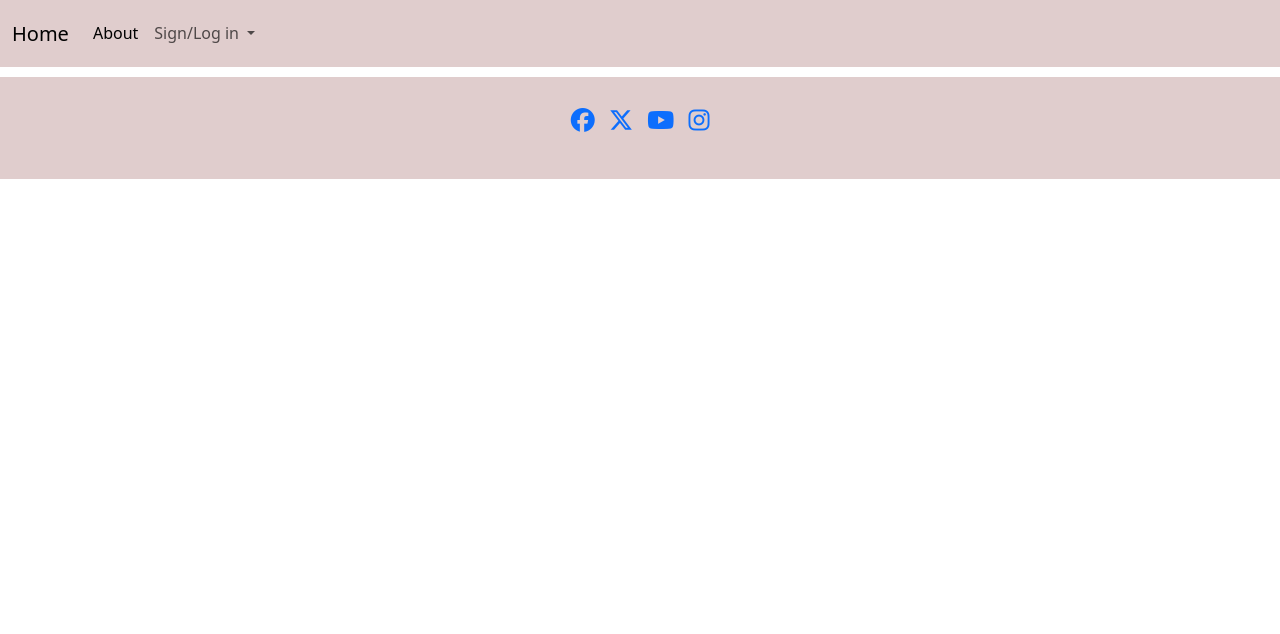
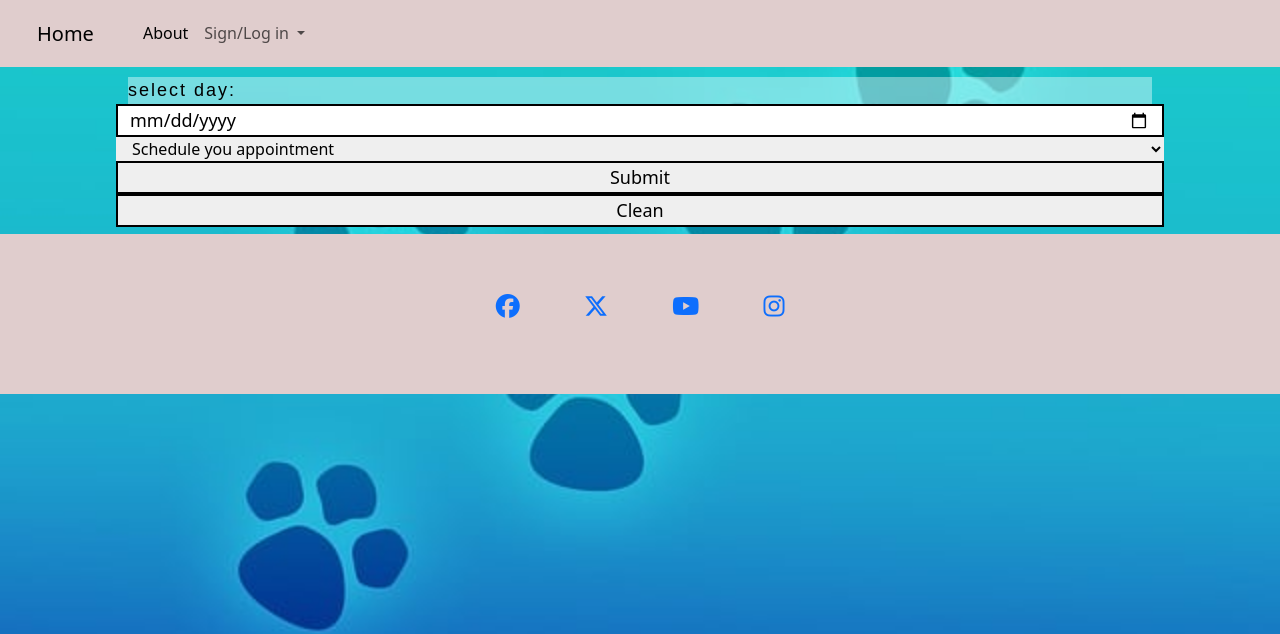
Before and after one commit to Christianalamassi/Vet-Tiere, a Django app: page / in a window 1280 px wide. Shown: the top 634 px of the page. Run offline with Django 3.2, Linux system fonts and the light colour scheme; some libraries are stand-ins or nearby versions.

Commit message:
bliud model user and appointment

```diff
--- a/blog/admin.py
+++ b/blog/admin.py
@@ -1,5 +1,5 @@
 from django.contrib import admin
-from .models import Post
+from .models import user_info
 
 # Register your models here.
-admin.site.register(Post)
+admin.site.register(user_info)
--- a/blog/models.py
+++ b/blog/models.py
@@ -3,9 +3,11 @@ from django.contrib.auth.models import User
 
 # Create your models here.
 
-class Post(models.Model):
+class user_info(models.Model):
     name = models.CharField(max_length=255)
+    type = models.CharField(max_length=255)
     birth = models.DateField(null=True)
+    appointment = models.DateField(null=True)
 
     def __str__(self):
         return self.name
--- /dev/null
+++ b/blog/templates/blog/appointment.html
@@ -0,0 +1,5 @@
+{% extends "base.html" %}
+{% block content%}
+
+<h1>{{datas}}</h1>
+{%endblock%}
--- a/blog/templates/blog/index.html
+++ b/blog/templates/blog/index.html
@@ -1,6 +1,25 @@
 {% extends "base.html" %}
 {% block content%}
 
+<section>
+    <form id="appointment" method="POST" action="{% url 'user' %}">
+        {%csrf_token%}
+        <div class="row">
+            <div class="clo-12"></div>
+            <label for="date">select day:</label><br>
+            <input type="date" name="date" id="date"><br>
+            <select class="from-control" name="time">
+                <option value="schedule"> Schedule you appointment</option>
+                <option value="8 AM to 10 AM"> 8:00 - 10:00</option>
+                <option value="10 AM to 12 AM"> 10:00 - 12:00</option>
+                <option value="13 PM to 15 PM"> 13:00 - 15:00</option>
+                <option value="15 PM to 17 PM"> 15:00 - 17:00</option>
+            </select>
+            <input type="submit" id="submit" value="Submit"><br>
+            <input type="reset" id="reset" value="Clean">
+        </div>
+    </form>
+</section>
 
 
 {%endblock%}
--- a/blog/urls.py
+++ b/blog/urls.py
@@ -3,8 +3,9 @@ from blog import views
 
 urlpatterns = [
     path('',views.home, name='homepage'),
-    path('book/',views.booking, name='book'),
-    path('user_page',views.sign, name='singin'),
+    path('signin',views.sign, name='singin'),
     path('login',views.login, name='login'),
     path('about',views.about, name='about'),
+    path('user-page',views.user, name='user'),
+    path('appointment',views.appointment, name='appointment')
    ]
--- a/blog/views.py
+++ b/blog/views.py
@@ -1,5 +1,5 @@
 from django.shortcuts import render
-from .models import Post
+from .models import user_info
 from django.http import HttpResponse
 # Create your views here.
 
@@ -18,14 +18,24 @@ def sign(request):
 
 # log-in page
 def login(request):
-    #if request == POST:
+    if request.method == 'POST':
+        fnames = request.POST['fname']
+        passwords= request.POST['password']
         return render(request, "blog/login.html")
+    else:
+        request.HttpResponse("your inter is incorrect! try agian.")
 
 #Users page
-def booking(request):
+def user(request):
     if request.method == 'POST':
-        day = request.POST['']
-        time = request.POST['']
-        message = request.POST['']
+        fnames = request.POST['fname']
+        dates = request.POST['date']
+        times = request.POST['time']
 
-    return render(request, "blog/user.html")
+        return render(request, "blog/user.html", {'dates' : dates})
+    else :
+        request.HttpResponse("your inter is incorrect! try agian.")
+
+
+def appointment(request):
+    return render(request, 'blog/appointment.html')
--- a/static/css/style.css
+++ b/static/css/style.css
@@ -10,6 +10,13 @@
 }
 
 
+body {
+    background: url("../images/paw-print-941498_640.jpg");
+    background-position: center;
+    background-repeat: no-repeat;
+    background-size: cover;
+}
+
 /*header style*/
 .navbar {
     background-color: rgb(224, 205, 205);
@@ -20,14 +27,7 @@
     margin-bottom: 10px;
 }
 
-/*submission section*/
 
-form {
-    float: left;
-    width: 30%;
-    padding: 30px 10px;
-    display: block
-}
 
 /*about page*/
 /*photo of doctors*/
@@ -62,17 +62,21 @@ span {
     font-style: italic;
 }
 
-/*signin page*/
+/*Form styling*/
 
-#sign-up label {
+form {
+    background-color: rgba(255, 255, 255, 0.4);
+    margin: auto 10vw;
+}
+
+label {
     font-size: large;
     font-family: fantasy;
-    letter-spacing: 3px;
-    display: flex;
-    color: #ffffff;
+    letter-spacing: 2px;
+    color: #000000;
 }
 
-#sign-up input {
+input {
     border: 2px solid black;
     font-weight: 200;
     line-height: 25px;
@@ -80,16 +84,33 @@ span {
     padding: 2px 10px;
 }
 
-#sign-up input:focus {
+input:focus {
     border: 5px double;
 }
 
-#sign-up-news {
-    float: right;
-    padding: 5px;
-    width: 35%;
-    height: 300px;
-    border-radius: 100px;
+a {
+    padding: 0px 25px;
+}
+
+#submit #reset {
+    font-size: 18px;
+}
+
+/*footer style*/
+footer {
+    padding: 10px;
+    display: flex;
+    align-items: center;
+    justify-content: space-around;
+    font-size: x-large;
+    background-color: rgb(224, 205, 205);
+    height: 20vh;
+    margin-top: 7px;
+}
+
+/*Hover.css*/
+a:hover {
+    box-shadow: 0 8px 8px 0 rgb(145, 139, 139), 0 1px 10px 0 rgb(96, 1, 1);
 }
 
 #submit:hover,
@@ -97,21 +118,15 @@ span {
     box-shadow: 0 12px 16px 0 rgba(0, 0, 0, 01), 0 17px 50px 0 rgba(0, 0, 0, 1);
 }
 
-footer {
-    padding: 25px;
-    display: flex;
-    align-items: center;
-    justify-content: space-around;
-    font-size: x-large;
-    background-color: rgb(224, 205, 205);
-}
+/*signin page*/
 
-a:hover {
-    box-shadow: 0 12px 16px 0 rgba(0, 0, 0, 01), 0 17px 50px 0 rgba(0, 0, 0, 1);
+.signin {
+    text-align: center;
 }
 
 /*login page*/
 
 .login {
     text-align: center;
+    margin: 120px 20vw;
 }
--- a/templates/base.html
+++ b/templates/base.html
@@ -90,7 +90,6 @@
             </ul>
         </div>
         </div>
-
     </footer>
 
 
```
Also changed, not shown: blog/templates/blog/login.html (+5 -5 lines), blog/templates/blog/user.html (+19 -0 lines), static/images/paw-print-941498_640.jpg (added).
